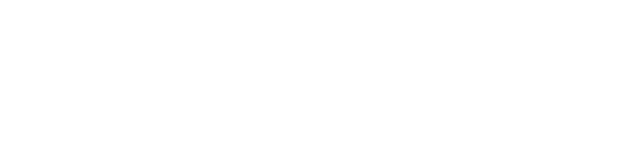
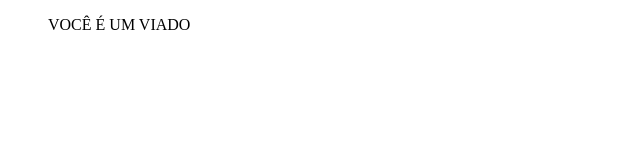
Before and after one commit to Team-HErinzo/Teste-1, a plain HTML site: page index.html in a window 1280 px wide. Shown: the whole page, without its empty margins (0-640 px from the left). Drawn offline with Linux system fonts and the light colour scheme.

Commit message:
atualização

```diff
--- a/index.html
+++ b/index.html
@@ -11,7 +11,7 @@
 
         <ol>
 
-
+        <hl> VOCÊ É UM VIADO </hl>
 
         </ol>
 
```
